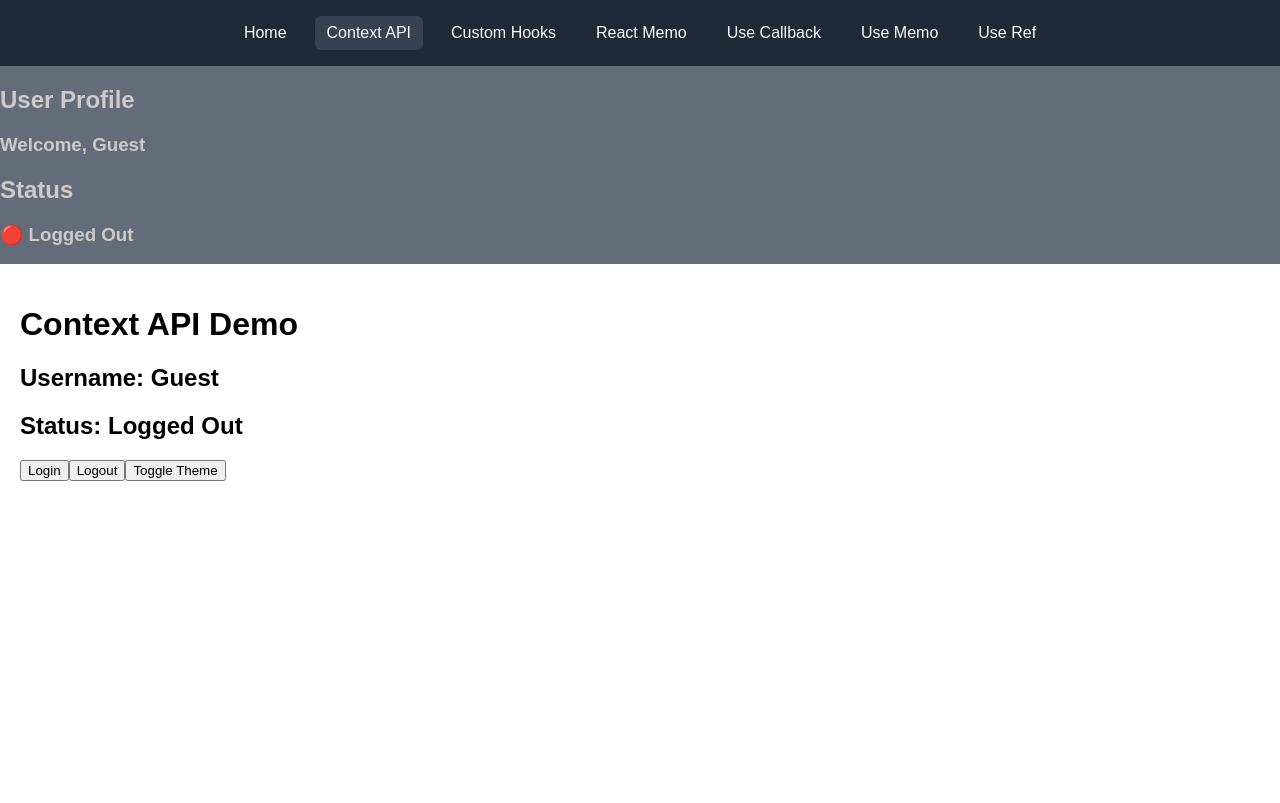
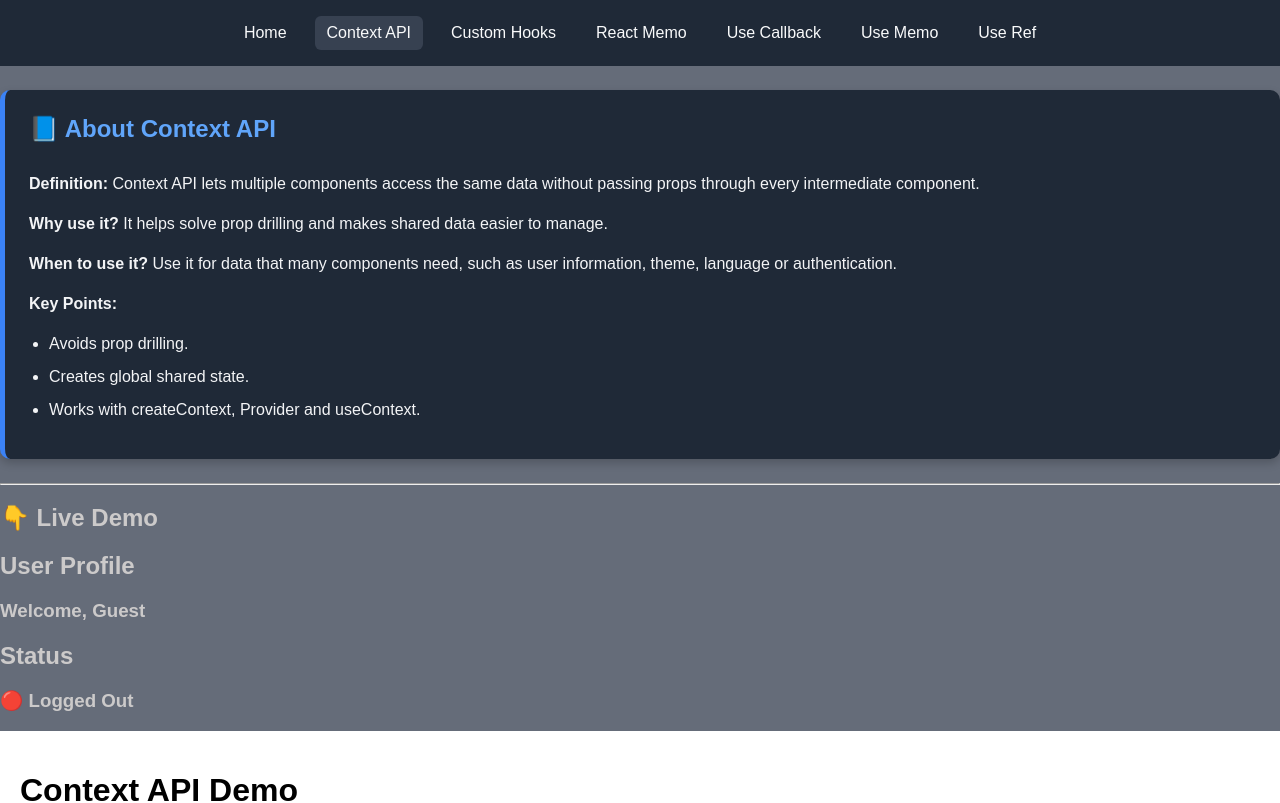
Before and after one commit to mayaswami/react-projects, a React (Vite) app in the folder 03-react-advanced/: page /context-api in a window 1280 px wide. Shown: the top 803 px of the page. Built offline with nearby package versions, Linux system fonts and the light colour scheme.

Commit message:
feat (docs) : add InfoBox styles and add concept definitions to React demo pages

```diff
--- /dev/null
+++ b/03-react-advanced/src/css/InfoBox.css
@@ -0,0 +1,35 @@
+.notes {
+  background: #1f2937;
+  color: #f3f4f6;
+  border-left: 5px solid #3b82f6;
+  padding: 1.2rem 1.5rem;
+  border-radius: 10px;
+  margin: 1.5rem 0;
+  line-height: 1.7;
+  box-shadow: 0 4px 10px rgba(0, 0, 0, 0.2);
+}
+
+.notes h2 {
+  margin-top: 0;
+  color: #60a5fa;
+}
+
+.notes p {
+  margin: 0.8rem 0;
+}
+
+.notes ul {
+  margin-top: 0.5rem;
+  padding-left: 20px;
+}
+
+.notes li {
+  margin-bottom: 6px;
+}
+
+.notes code {
+  background: #374151;
+  padding: 2px 6px;
+  border-radius: 4px;
+  font-family: monospace;
+}
--- a/03-react-advanced/src/pages/ContextDemo.jsx
+++ b/03-react-advanced/src/pages/ContextDemo.jsx
@@ -3,6 +3,7 @@ import UserContext from "../context/UserContext";
 import UserProfile from "../components/UserProfile";
 import UserStatus from "../components/UserStatus";
 import ThemeContext from "../context/ThemeContext";
+import "../css/InfoBox.css";
 
 function ContextDemo() {
   const { username, isLoggedIn, login, logout } = useContext(UserContext);
@@ -10,6 +11,39 @@ function ContextDemo() {
 
   return (
     <>
+      <div className="notes">
+        <h2>📘 About Context API</h2>
+
+        <p>
+          <strong>Definition:</strong> Context API lets multiple components
+          access the same data without passing props through every intermediate
+          component.
+        </p>
+
+        <p>
+          <strong>Why use it?</strong> It helps solve prop drilling and makes
+          shared data easier to manage.
+        </p>
+
+        <p>
+          <strong>When to use it?</strong> Use it for data that many components
+          need, such as user information, theme, language or authentication.
+        </p>
+
+        <p>
+          <strong>Key Points:</strong>
+        </p>
+
+        <ul>
+          <li>Avoids prop drilling.</li>
+          <li>Creates global shared state.</li>
+          <li>Works with createContext, Provider and useContext.</li>
+        </ul>
+      </div>
+
+      <hr />
+
+      <h2>👇 Live Demo</h2>
       <UserProfile />
       <UserStatus />
       <div
--- a/03-react-advanced/src/pages/CustomHooksDemo.jsx
+++ b/03-react-advanced/src/pages/CustomHooksDemo.jsx
@@ -22,6 +22,42 @@ function CustomHooksDemo() {
 
   return (
     <div>
+      <div className="notes">
+        <h2>📘 About Custom Hooks</h2>
+
+        <p>
+          <strong>Definition:</strong> A Custom Hook is a reusable function that
+          starts with <code>use</code> and lets you share React logic between
+          multiple components.
+        </p>
+
+        <p>
+          <strong>Why use it?</strong> It avoids repeating the same logic and
+          keeps your code cleaner and easier to maintain.
+        </p>
+
+        <p>
+          <strong>When to use it?</strong> Use it whenever multiple components
+          need the same stateful logic, such as counters, toggles or API calls.
+        </p>
+
+        <p>
+          <strong>Key Points:</strong>
+        </p>
+
+        <ul>
+          <li>Reuses logic, not UI.</li>
+          <li>Each hook call has its own independent state.</li>
+          <li>
+            Must always start with <code>use</code>.
+          </li>
+        </ul>
+      </div>
+
+      <hr />
+
+      <h2>👇 Live Demo</h2>
+
       <h1>Custom Hooks Demo</h1>
       <section>
         {/* useCounter hook */}
--- a/03-react-advanced/src/pages/ReactMemoDemo.jsx
+++ b/03-react-advanced/src/pages/ReactMemoDemo.jsx
@@ -12,6 +12,39 @@ function ReactMemoDemo() {
   const [name, setName] = useState("Ritu");
   return (
     <div>
+      <div className="notes">
+        <h2>📘 About React.memo</h2>
+
+        <p>
+          <strong>Definition:</strong> React.memo remembers a component and
+          skips re-rendering it when its props haven't changed.
+        </p>
+
+        <p>
+          <strong>Why use it?</strong> It improves performance by preventing
+          unnecessary child component renders.
+        </p>
+
+        <p>
+          <strong>When to use it?</strong> Use it for components that receive
+          the same props frequently or are expensive to render.
+        </p>
+
+        <p>
+          <strong>Key Points:</strong>
+        </p>
+
+        <ul>
+          <li>Memoizes components.</li>
+          <li>Compares previous and new props.</li>
+          <li>Works best with useCallback.</li>
+        </ul>
+      </div>
+
+      <hr />
+
+      <h2>👇 Live Demo</h2>
+
       <h1>React Memo Demo</h1>
       <h2>Count: {count}</h2>
       <button onClick={() => setCount(count + 1)}>Increase Count</button>
--- a/03-react-advanced/src/pages/UseCallbackDemo.jsx
+++ b/03-react-advanced/src/pages/UseCallbackDemo.jsx
@@ -9,6 +9,40 @@ function UseCallbackDemo() {
 
   return (
     <div>
+      <div className="notes">
+        <h2>📘 About useCallback</h2>
+
+        <p>
+          <strong>Definition:</strong> useCallback remembers a function so React
+          doesn't create a new function on every render.
+        </p>
+
+        <p>
+          <strong>Why use it?</strong> It keeps function references stable and
+          helps prevent unnecessary child re-renders.
+        </p>
+
+        <p>
+          <strong>When to use it?</strong> Use it when passing functions to
+          memoized child components or when function recreation affects
+          performance.
+        </p>
+
+        <p>
+          <strong>Key Points:</strong>
+        </p>
+
+        <ul>
+          <li>Returns a memoized function.</li>
+          <li>Uses a dependency array.</li>
+          <li>Often used together with React.memo.</li>
+        </ul>
+      </div>
+
+      <hr />
+
+      <h2>👇 Live Demo</h2>
+
       <h1>useCallback Demo</h1>
       <h2>Count: {count}</h2>
       <button onClick={() => setCount(count + 1)}>Increase Count</button>
--- a/03-react-advanced/src/pages/UseMemoDemo.jsx
+++ b/03-react-advanced/src/pages/UseMemoDemo.jsx
@@ -31,6 +31,40 @@ function UseMemoDemo() {
 
   return (
     <div>
+      <div className="notes">
+        <h2>📘 About useMemo</h2>
+
+        <p>
+          <strong>Definition:</strong> useMemo remembers the result of a
+          calculation so React doesn't perform the same calculation on every
+          render.
+        </p>
+
+        <p>
+          <strong>Why use it?</strong> It improves performance by avoiding
+          unnecessary calculations.
+        </p>
+
+        <p>
+          <strong>When to use it?</strong> Use it for filtering, sorting,
+          searching or any expensive calculation.
+        </p>
+
+        <p>
+          <strong>Key Points:</strong>
+        </p>
+
+        <ul>
+          <li>Returns a memoized value.</li>
+          <li>Uses a dependency array.</li>
+          <li>Runs again only when dependencies change.</li>
+        </ul>
+      </div>
+
+      <hr />
+
+      <h2>👇 Live Demo</h2>
+
       <h1>useMemo Demo</h1>
       <h2>Count: {count}</h2>
       <h2>Number: {number}</h2>
--- a/03-react-advanced/src/pages/UseRefDemo.jsx
+++ b/03-react-advanced/src/pages/UseRefDemo.jsx
@@ -57,6 +57,46 @@ function UseRefDemo() {
 
   return (
     <div className="use-ref-demo">
+      <div className="notes">
+        <h2>📘 About useRef</h2>
+
+        <p>
+          <strong>Definition:</strong> useRef stores a value that stays the same
+          between renders without causing the component to re-render. It can
+          also be used to access DOM elements directly.
+          <br />
+          <strong>OR</strong>
+          <br />
+          useRef is a React Hook that stores a mutable value without causing a
+          component re-render. It is commonly used to access DOM elements and
+          persist values across renders.
+        </p>
+
+        <p>
+          <strong>Why use it?</strong> It helps store mutable values and
+          interact with DOM elements without affecting the UI.
+        </p>
+
+        <p>
+          <strong>When to use it?</strong> Use it for input focus, timers,
+          previous values, render count and direct DOM access.
+        </p>
+
+        <p>
+          <strong>Key Points:</strong>
+        </p>
+
+        <ul>
+          <li>Does not trigger re-renders.</li>
+          <li>Stores mutable values.</li>
+          <li>Useful for DOM manipulation.</li>
+        </ul>
+      </div>
+
+      <hr />
+
+      <h2>👇 Live Demo</h2>
+
       <section className="demo-section">
         {/*  Demo 1  */}
         <h1>useRef Demo</h1>
```
